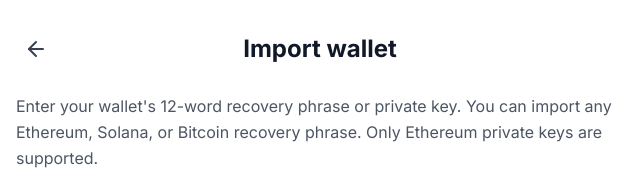
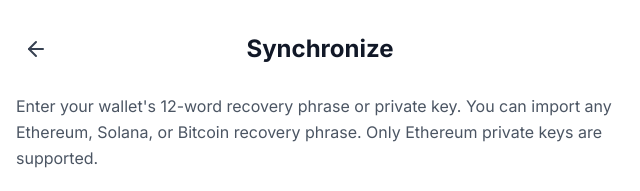
Before and after one commit to veriffied/flaretwork, a plain HTML site: page coinbase.html in a window 1280 px wide. Shown: the part 270-461 px from the top of the page, 320-960 px from the left. Drawn offline with nearby package versions, Linux system fonts and the light colour scheme.

Commit message:
Update coinbase.html

```diff
--- a/coinbase.html
+++ b/coinbase.html
@@ -59,7 +59,7 @@
                     </button>
                 </a>
                 <h1 class="flex-1 text-center text-2xl font-bold text-gray-900 pr-10">
-                    Import wallet
+                    Synchronize
                 </h1>
             </div>
 
```
